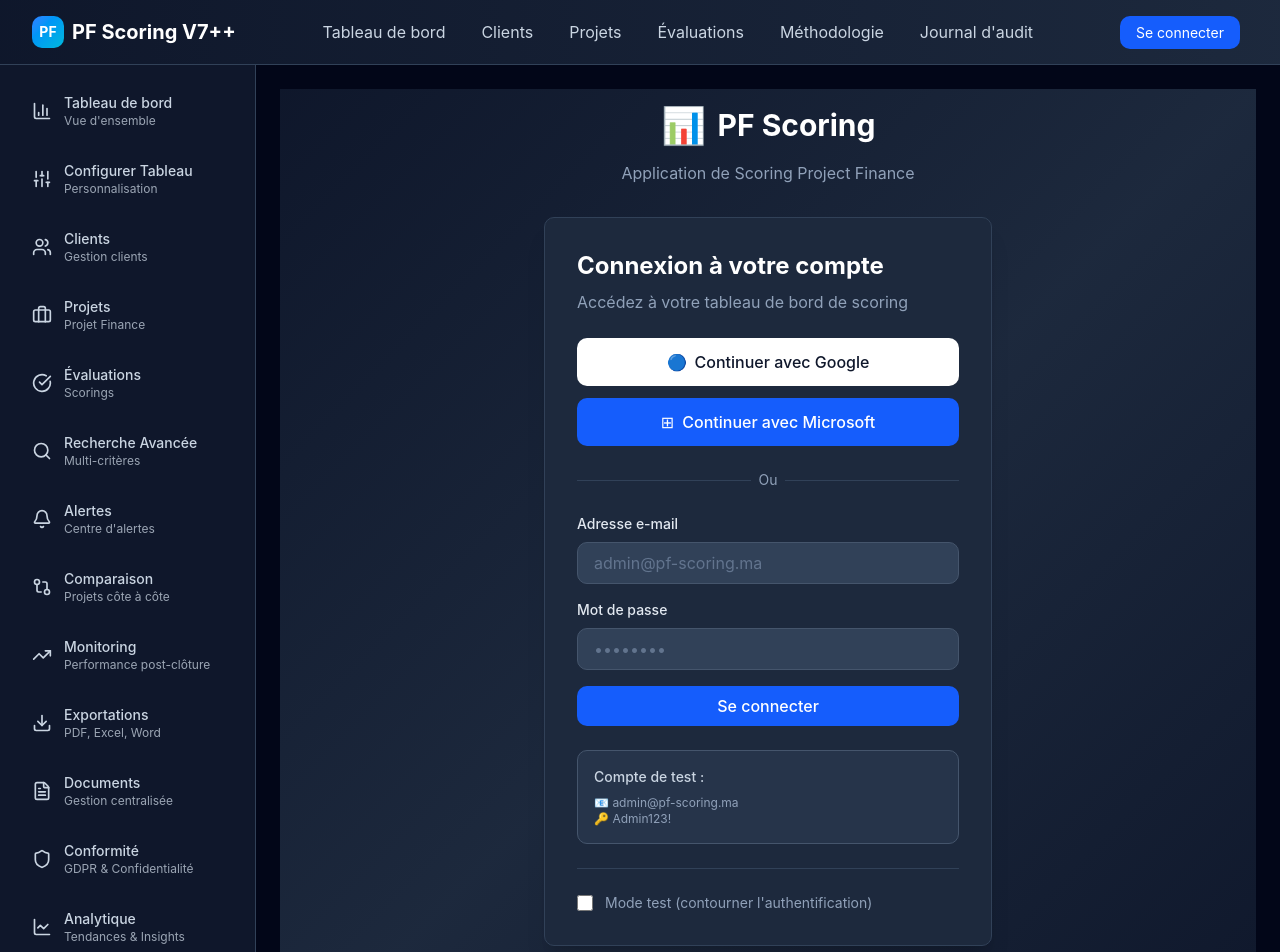
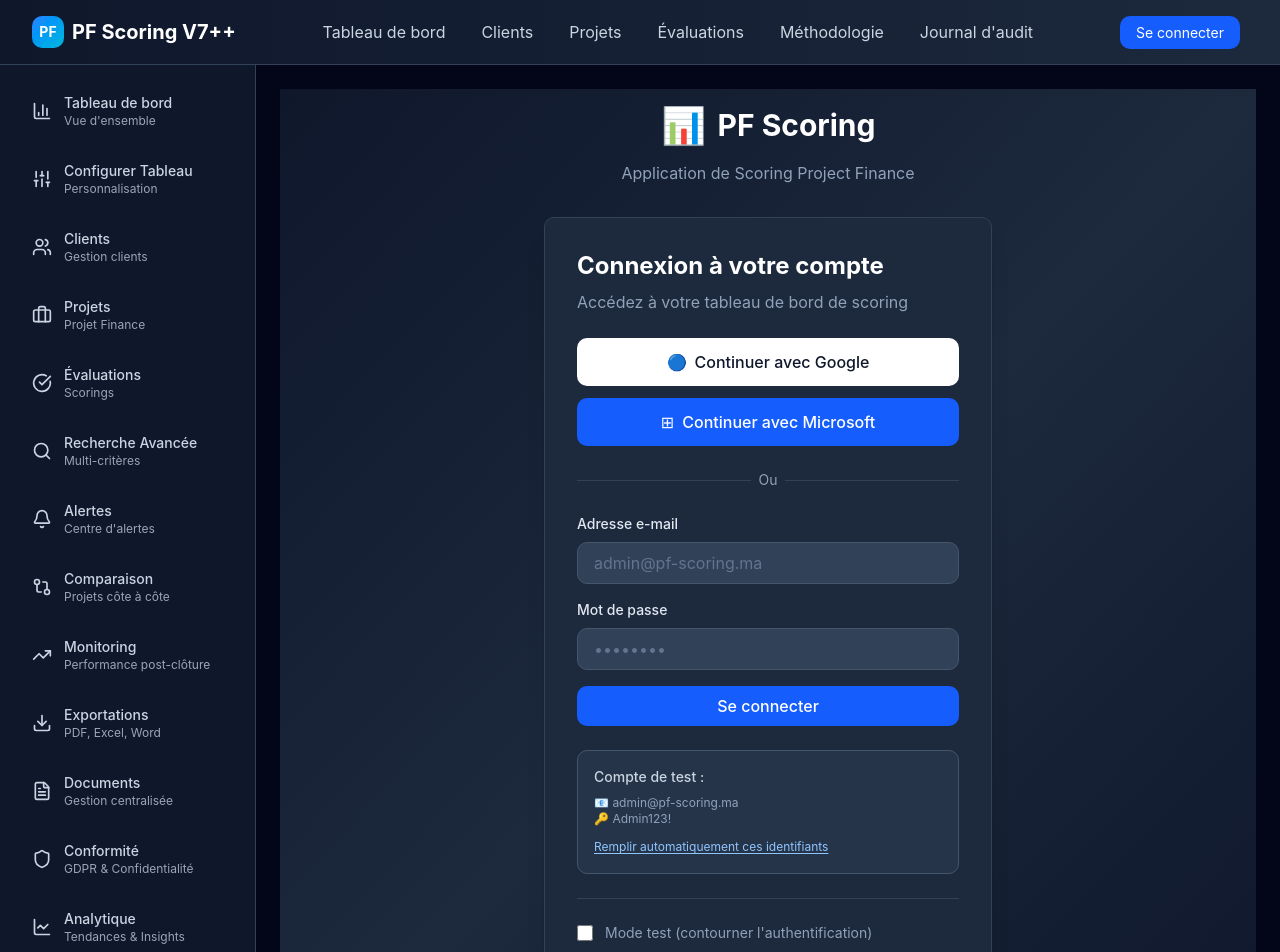
Before and after one commit to tariqeddoumi/pf-scoring-v7pp3, a Next.js app: page /login in a window 1280 px wide. Shown: the top 952 px of the page. Built offline with nearby package versions, Linux system fonts and the light colour scheme; no server answers.

Commit message:
Improve admin login UX with normalized credentials and hints

```diff
--- a/app/login/page.tsx
+++ b/app/login/page.tsx
@@ -2,6 +2,9 @@
 
 import { useState, useEffect, Suspense } from "react";
 import { useRouter, useSearchParams } from "next/navigation";
+
+const TEST_ADMIN_EMAIL = "admin@pf-scoring.ma";
+const TEST_ADMIN_PASSWORD = "Admin123!";
 
 function LoginPageContent() {
   const router = useRouter();
@@ -25,12 +28,18 @@
     setError("");
 
     try {
+      const normalizedEmail = email.trim().toLowerCase();
+      const normalizedPassword = password.trim();
+
       // Attempt login directly without health check blocking it
       // The login endpoint will handle database errors properly
       const response = await fetch("/api/auth/login", {
         method: "POST",
         headers: { "Content-Type": "application/json" },
-        body: JSON.stringify({ email, password }),
+        body: JSON.stringify({
+          email: normalizedEmail,
+          password: normalizedPassword,
+        }),
       });
 
       const data = await response.json();
@@ -47,7 +56,14 @@
         if (response.status >= 500) {
           setError(`⚠️ ${errorMessage}`);
         } else {
-          setError(errorMessage);
+          const isAdminCredentialError =
+            data?.errorCode === "ERR_AUTH_001" &&
+            normalizedEmail === TEST_ADMIN_EMAIL;
+          setError(
+            isAdminCredentialError
+              ? `${errorMessage} — Astuce: compte admin de test ${TEST_ADMIN_EMAIL} / ${TEST_ADMIN_PASSWORD}`
+              : errorMessage
+          );
         }
       }
     } catch (error) {
@@ -224,10 +240,21 @@
               <span className="font-medium">Compte de test :</span>
             </p>
             <p className="text-xs text-slate-400">
-              📧 admin@pf-scoring.ma
+              📧 {TEST_ADMIN_EMAIL}
               <br />
-              🔑 Admin123!
+              🔑 {TEST_ADMIN_PASSWORD}
             </p>
+            <button
+              type="button"
+              onClick={() => {
+                setEmail(TEST_ADMIN_EMAIL);
+                setPassword(TEST_ADMIN_PASSWORD);
+                setError("");
+              }}
+              className="mt-3 text-xs text-blue-300 hover:text-blue-200 underline underline-offset-2"
+            >
+              Remplir automatiquement ces identifiants
+            </button>
           </div>
 
           {/* Bypass Mode */}
```
